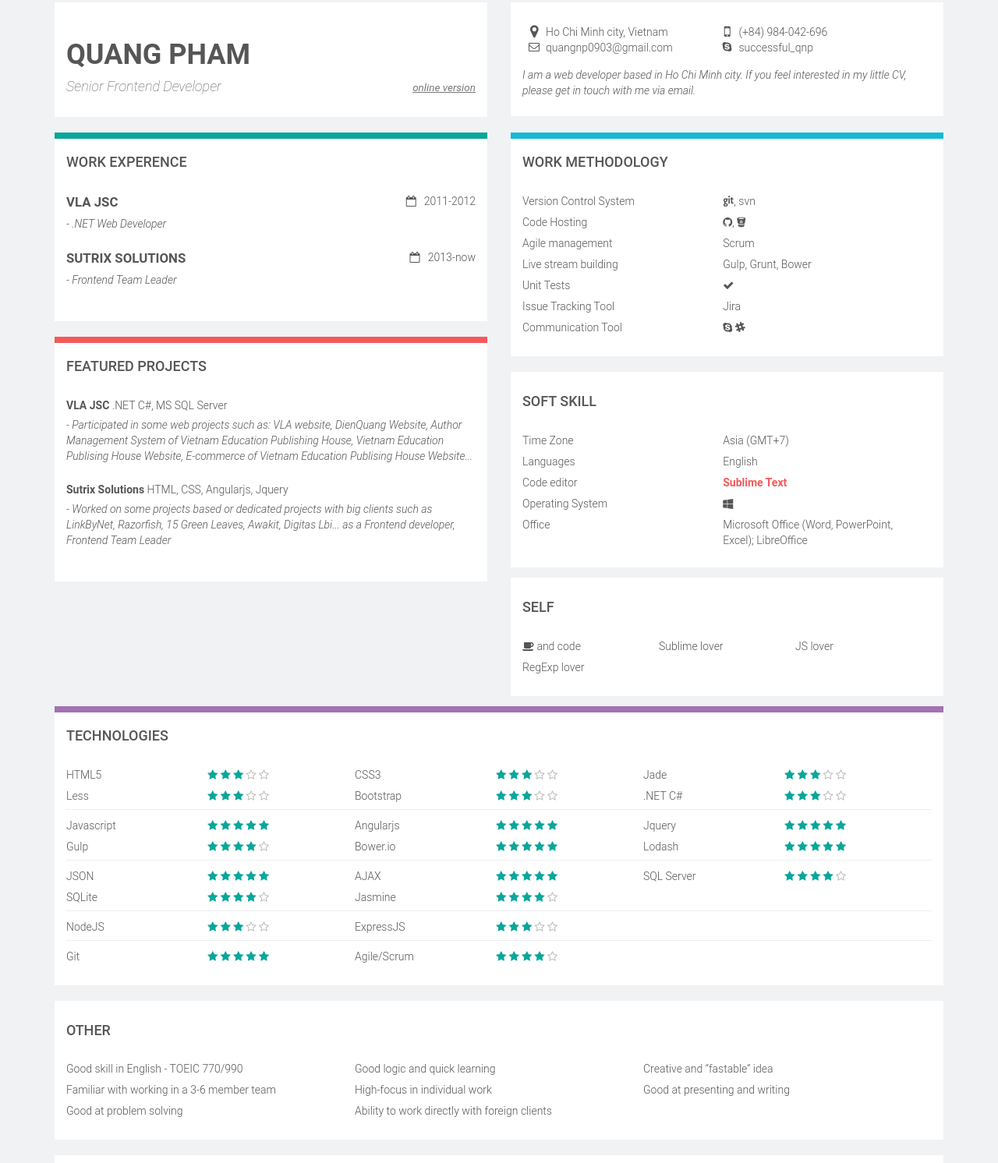
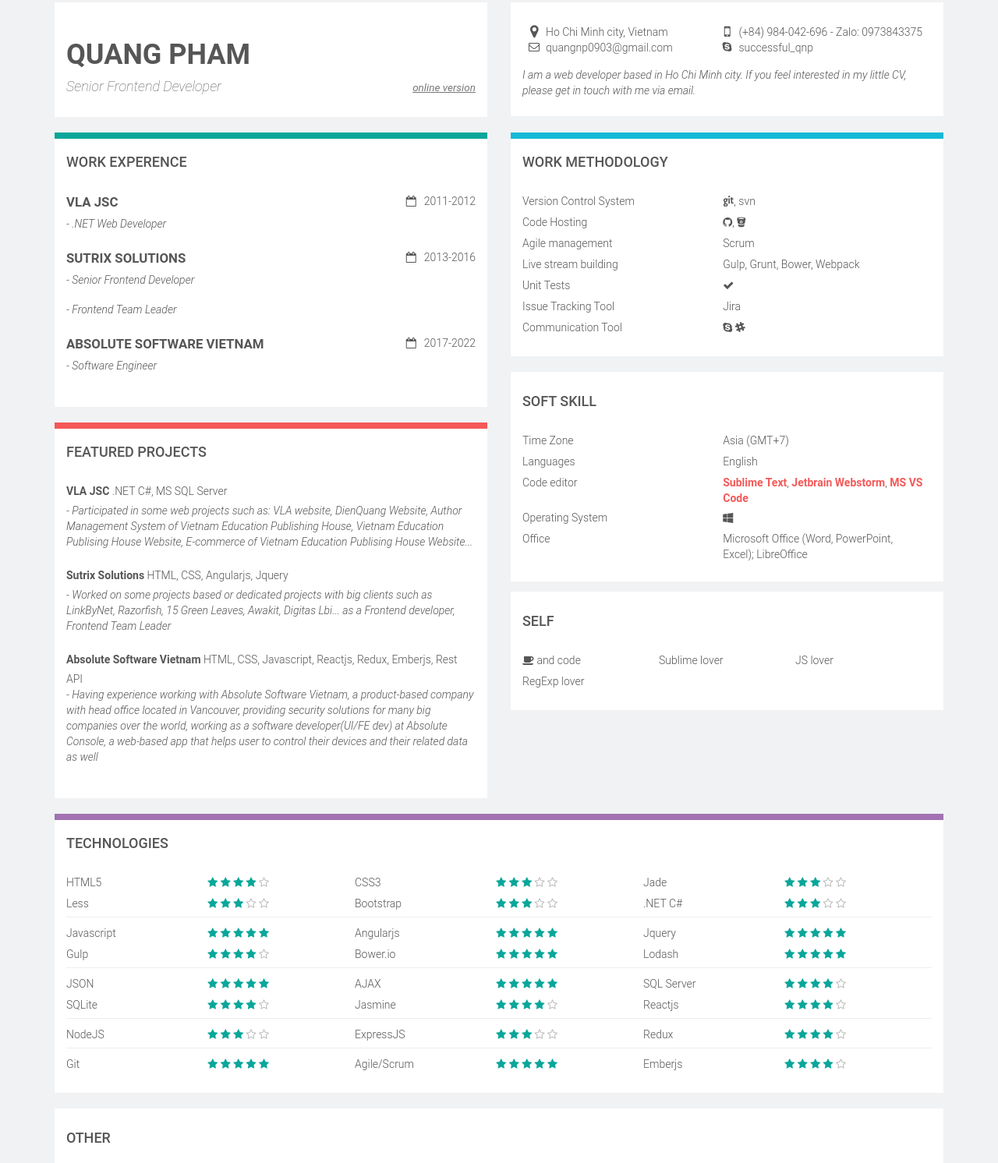
Before and after one commit to quangnp0903/quangnp0903.github.io, a plain HTML site: page index.html in a window 1280 px wide. Shown: the part 27-1519 px from the top of the page at 78% size. Drawn offline with Linux system fonts and the light colour scheme.

Commit message:
Update new CV

```diff
--- a/index.html
+++ b/index.html
@@ -1,18 +1,18 @@
 <!DOCTYPE html>
 <html lang="en">
 <head>
-	<meta charset="utf-8"><title>Quang Pham - Senior Frontend Developer</title>
+	<meta charset="utf-8"><title>Quang Pham - Software Engineer</title>
 	<meta name="viewport" content="width=device-width, initial-scale=1.0, maximum-scale=1.0, user-scalable=no">
 	<meta http-equiv="X-UA-Compatible" content="IE=edge">
 	<meta name="theme-color" content="#ffffff">
 	<meta property="og:locale" content="en_US">
 	<meta property="og:type" content="website">
-	<meta property="og:title" content="Quang Pham - Senior Frontend Developer">
+	<meta property="og:title" content="Quang Pham - Software Engineer">
 	<meta property="og:description" content="Quang Pham">
 	<meta property="og:url" content="http://quangnp0903.github.io/">
 	<meta property="og:site_name" content="Quang Pham">
-	<meta name="description" content="Senior Frontend Developer">
-	<meta name="keywords" content="quangnp0903, Quang Pham, Pham Ngoc Quang, sutrix, sutrixmedia, creative, agency, sutrixsolutions, web design, web development, mobile, applications, web service">
+	<meta name="description" content="Software Engineer">
+	<meta name="keywords" content="quangnp0903, Quang Pham, Pham Ngoc Quang, sutrix, sutrixmedia, creative, agency, sutrixsolutions, web design, web development, mobile, applications, web service, absolute, absolute vietnam">
 	<link rel="stylesheet" href="./assets/libs.css">
 	<link rel="stylesheet" href="./assets/main.css">
 </head>
@@ -44,7 +44,7 @@
 								<i class="fa-li fa fa-lg fa-map-marker"></i>Ho Chi Minh city, Vietnam
 							</li>
 							<li>
-								<i class="fa-li fa fa-lg fa-mobile"></i>(+84) 984-042-696
+								<i class="fa-li fa fa-lg fa-mobile"></i>(+84) 984-042-696 - Zalo: 0973843375
 							</li>
 							<li>
 								<i class="fa-li fa fa-envelope-o"></i><a href="mailto:quangnp0903@gmail.com">quangnp0903@gmail.com</a>
@@ -82,10 +82,22 @@
 										<a href="http://sutrixgroup.com/">Sutrix Solutions</a>
 									</label>
 									<span class="pull-right">
-										<i class="fa fa-calendar-o"></i> &nbsp; 2013-now
+										<i class="fa fa-calendar-o"></i> &nbsp; 2013-2016
 									</span>
 								</div>
+								<p class="work-title">- Senior Frontend Developer</p>
 								<p class="work-title">- Frontend Team Leader</p>
+							</li>
+              <li>
+								<div class="work-location">
+									<label>
+										<a href="http://absolute.com/">Absolute Software Vietnam</a>
+									</label>
+									<span class="pull-right">
+										<i class="fa fa-calendar-o"></i> &nbsp; 2017-2022
+									</span>
+								</div>
+								<p class="work-title">- Software Engineer</p>
 							</li>
 						</ul>
 					</div>
@@ -107,6 +119,14 @@
 									</label> HTML, CSS, Angularjs, Jquery
 								</div>
 								<p class="work-title">- Worked on some projects based or dedicated projects with big clients such as LinkByNet, Razorfish, 15 Green Leaves, Awakit, Digitas Lbi... as a Frontend developer, Frontend Team Leader</p>
+							</li>
+              <li>
+								<div>
+									<label>
+										<a href="#">Absolute Software Vietnam</a>
+									</label> HTML, CSS, Javascript, Reactjs, Redux, Emberjs, Rest API
+								</div>
+								<p class="work-title">- Having experience working with Absolute Software Vietnam, a product-based company with head office located in Vancouver, providing security solutions for many big companies over the world, working as a software developer(UI/FE dev) at Absolute Console, a web-based app that helps user to control their devices and their related data as well</p>
 							</li>
 						</ul>
 					</div>
@@ -141,7 +161,7 @@
 							<li>
 								<div class="method">
 									<span class="method-name">Live stream building</span>
-									<span class="method-value">Gulp, Grunt, Bower</span>
+									<span class="method-value">Gulp, Grunt, Bower, Webpack</span>
 								</div>
 							</li>
 							<li>
@@ -190,7 +210,9 @@
 								<div class="method">
 									<span class="method-name">Code editor</span>
 									<span class="method-value">
-										<b class="danger">Sublime Text</b>
+										<b class="danger">Sublime Text</b>,
+                    <b class="danger">Jetbrain Webstorm</b>,
+                    <b class="danger">MS VS Code</b>
 									</span>
 								</div>
 							</li>
@@ -235,7 +257,7 @@
 								<i class="fa fa-star"></i>
 								<i class="fa fa-star"></i>
 								<i class="fa fa-star"></i>
-								<i class="fa fa-star-o"></i>
+								<i class="fa fa-star"></i>
 								<i class="fa fa-star-o"></i>
 							</span>
 						</div>
@@ -438,6 +460,18 @@
 							</span>
 						</div>
 					</li>
+          <li>
+						<div class="method">
+							<span class="method-name">Reactjs</span>
+							<span class="method-value">
+								<i class="fa fa-star"></i>
+								<i class="fa fa-star"></i>
+								<i class="fa fa-star"></i>
+								<i class="fa fa-star"></i>
+								<i class="fa fa-star-o"></i>
+							</span>
+						</div>
+					</li>
 				</ul>
 				<div class="divider divider-line"></div>
 				<ul class="column x3">
@@ -465,6 +499,18 @@
 							</span>
 						</div>
 					</li>
+          <li>
+						<div class="method">
+							<span class="method-name">Redux</span>
+							<span class="method-value">
+								<i class="fa fa-star"></i>
+								<i class="fa fa-star"></i>
+								<i class="fa fa-star"></i>
+								<i class="fa fa-star"></i>
+								<i class="fa fa-star-o"></i>
+							</span>
+						</div>
+					</li>
 				</ul>
 				<div class="divider divider-line"></div>
 				<ul class="column x3">
@@ -483,6 +529,18 @@
 					<li>
 						<div class="method">
 							<span class="method-name">Agile/Scrum</span>
+							<span class="method-value">
+								<i class="fa fa-star"></i>
+								<i class="fa fa-star"></i>
+								<i class="fa fa-star"></i>
+								<i class="fa fa-star"></i>
+								<i class="fa fa-star"></i>
+							</span>
+						</div>
+					</li>
+          <li>
+						<div class="method">
+							<span class="method-name">Emberjs</span>
 							<span class="method-value">
 								<i class="fa fa-star"></i>
 								<i class="fa fa-star"></i>
```
